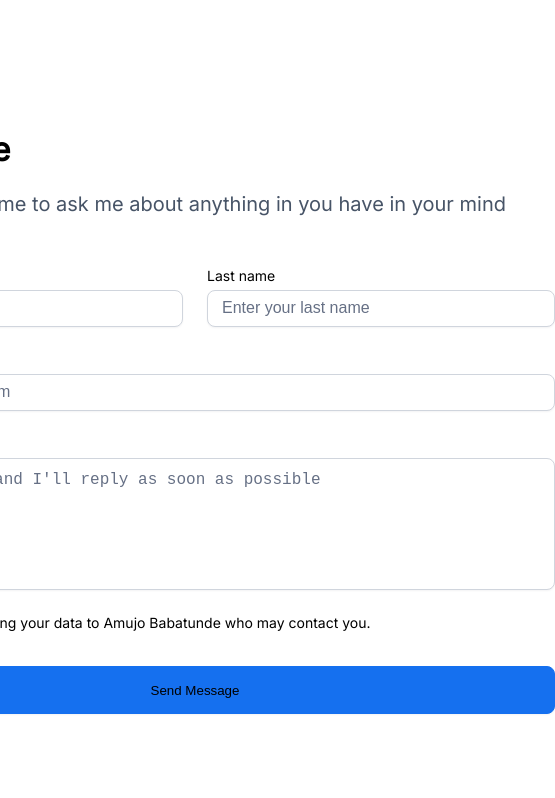
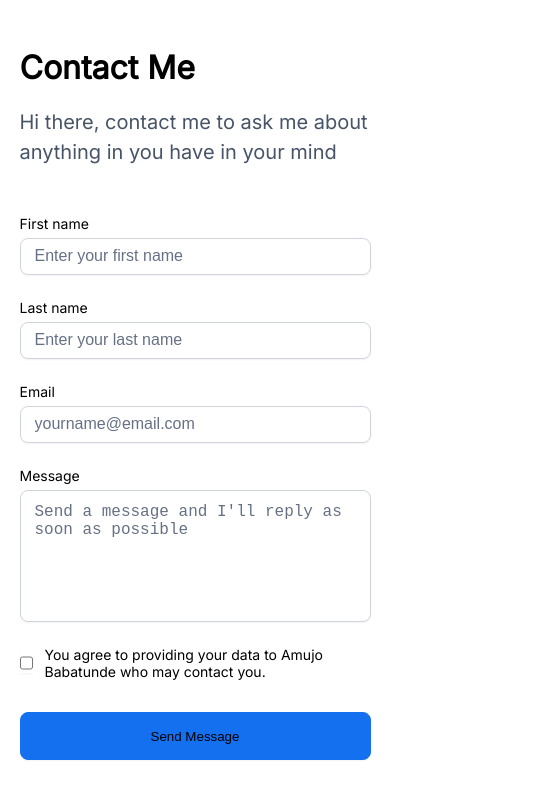
Before and after one commit to M-E-J-O-R/hng_task1, a React (Create React App) app: page /contact in a window 390 px wide. Shown: the top 798 px of the page, 555 px wide, since content can reach past the window. Built offline with nearby package versions, Linux system fonts and the light colour scheme.

Commit message:
Style: Mobile view design
I designed the mobile view

```diff
--- a/src/pages/Contact.js
+++ b/src/pages/Contact.js
@@ -12,11 +12,11 @@ const Contact = () => {
                     <section className='contact__name'>
                         <label htmlFor="first_name">
                             First name
-                            <input required type="text" id="first__name" placeholder="Enter your first name" />
+                            <input required type="text" id="first_name" placeholder="Enter your first name" />
                         </label>
                         <label htmlFor="last_name">
                             Last name
-                            <input required type="text" id="last__name" placeholder="Enter your last name" />
+                            <input required type="text" id="last_name" placeholder="Enter your last name" />
                         </label>
 
                     </section>
--- a/src/styles/contact.css
+++ b/src/styles/contact.css
@@ -12,6 +12,7 @@
 }
 
 .form-container {
+  width: 720px;
   display: flex;
   flex-direction: column;
   gap: 1.5rem;
@@ -62,7 +63,7 @@
   color: #667085;
 }
 .form-container button {
-  width: 720px;
+  width: 100%;
   height: 48px;
   margin-top: 8px;
   background: #1570ef;
@@ -77,8 +78,8 @@ label {
   flex-direction: column;
   gap: 6px;
 }
-label #first__name,
-label #last__name {
+label #first_name,
+label #last_name {
   width: 348px;
 }
 label #email,
@@ -93,10 +94,29 @@ label #terms {
 .terms {
   display: flex;
   flex-direction: row;
+  align-items: center;
   gap: 0.75rem;
 }
 
 .contact__name {
   display: flex;
   justify-content: space-between;
+}
+
+@media screen and (max-width: 750px) {
+  .Contact {
+    width: 90vw;
+    min-height: 100vh;
+    padding-top: 3rem;
+  }
+  .form-container {
+    width: 100%;
+  }
+  .contact__name {
+    flex-direction: column;
+    gap: 1.5rem;
+  }
+  label #first_name, label #last_name {
+    width: 90vw;
+  }
 }/*# sourceMappingURL=contact.css.map */
--- a/src/styles/contact.scss
+++ b/src/styles/contact.scss
@@ -1,9 +1,7 @@
-@import url('https://fonts.googleapis.com/css2?family=Barlow+Semi+Condensed:wght@700&family=Inter&display=swap');
+@import url("https://fonts.googleapis.com/css2?family=Barlow+Semi+Condensed:wght@700&family=Inter&display=swap");
 .Contact {
-
   width: 720px;
-  font-family: 'Inter',sans-serif;
-
+  font-family: "Inter", sans-serif;
 }
 .contact-header {
   p {
@@ -14,6 +12,7 @@ margin-top: 20px;
   }
 }
 .form-container {
+width: 720px;
   display: flex;
   flex-direction: column;
   gap: 1.5rem;
@@ -21,7 +20,6 @@ margin-top: 20px;
   input {
     padding: 10px 14px;
     outline: none;
-
     border: 1px solid #d0d5dd;
     box-shadow: 0px 1px 2px rgba(16, 24, 40, 0.05);
     border-radius: 8px;
@@ -42,16 +40,13 @@ margin-top: 20px;
     border: 1px solid #d0d5dd;
     box-shadow: 0px 1px 2px rgba(16, 24, 40, 0.05);
     border-radius: 8px;
-    &::placeholder{
+    &::placeholder {
       font-size: 16px;
-    //   line-height: 24px;
-
       color: #667085;
     }
-
   }
   button {
-    width: 720px;
+    width: 100%;
     height: 48px;
     margin-top: 8px;
     background: #1570ef;
@@ -65,27 +60,48 @@ label {
   font-size: 14px;
   flex-direction: column;
   gap: 6px;
-  #first__name,
-  #last__name {
+  #first_name,
+  #last_name {
     width: 348px;
   }
   #email,
   #message {
     width: 100%;
   }
-  #terms{
+  #terms {
     width: 20px;
     height: 20px;
   }
 }
-.terms{
+.terms {
   display: flex;
   flex-direction: row;
+  align-items: center;
   gap: 0.75rem;
-
 }
 
-.contact__name{
+.contact__name {
   display: flex;
   justify-content: space-between;
 }
+@media screen and (max-width: 750px) {
+  .Contact {
+    width: 90vw;
+    min-height: 100vh;
+    padding-top: 3rem;
+  }
+  .form-container{
+    width: 100%;
+  }
+  .contact__name{
+    flex-direction: column;
+    gap: 1.5rem;
+
+  }
+  label{
+    #first_name,#last_name{
+        width:90vw;
+    }
+  }
+
+}
```
Also changed, not shown: 1 other file (tests, documents, lock files or other folders). Lines whose indentation alone changed are shown as unchanged.
